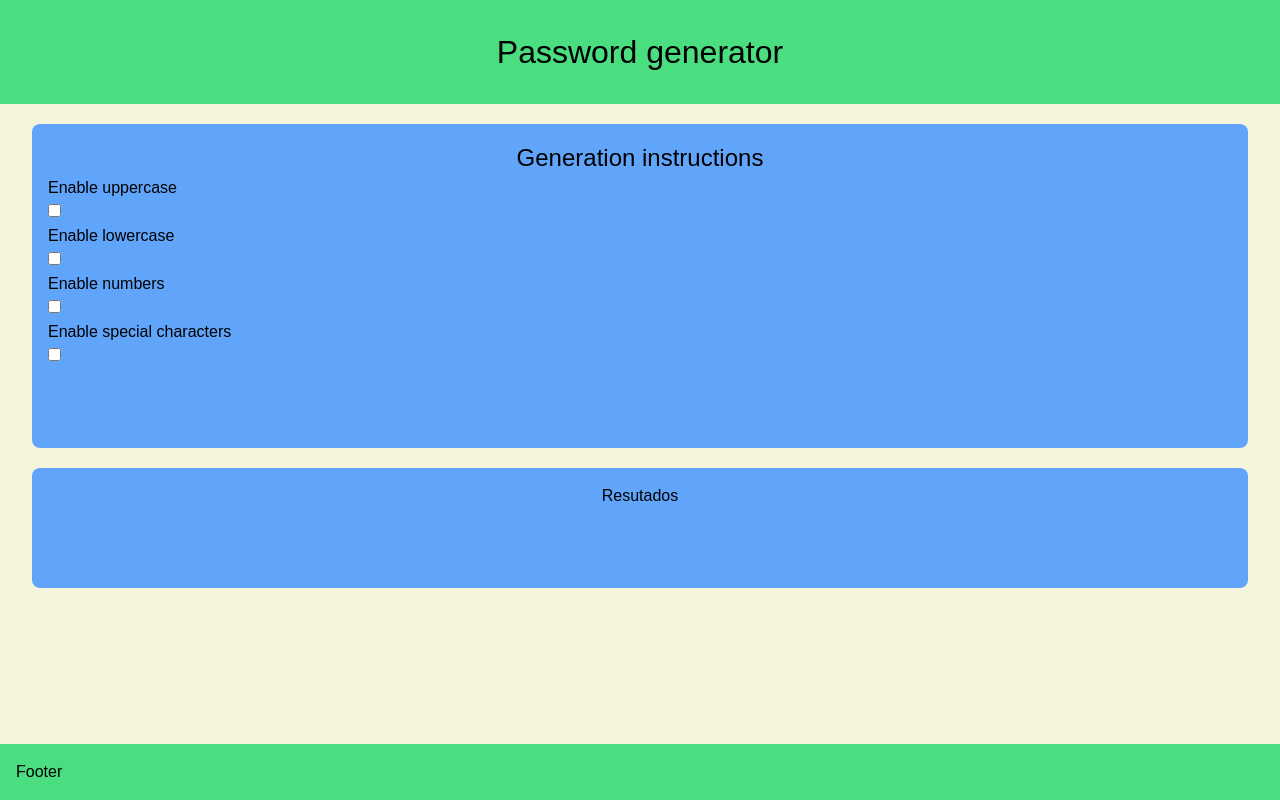
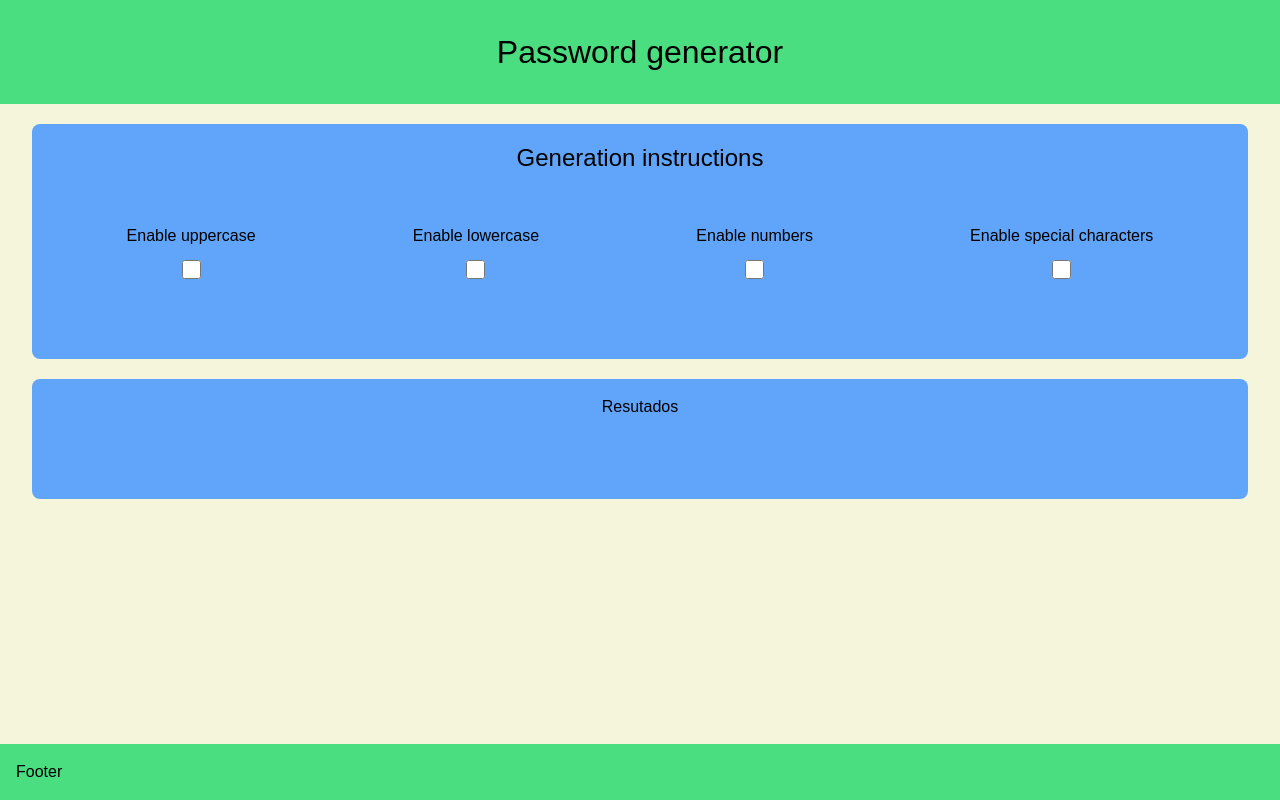
Before and after one commit to BryanGordon/pass-generator-project, a React (Vite) app: page / in a window 1280 px wide. Built offline with nearby package versions, Linux system fonts and the light colour scheme; a web font is replaced by a local one.

Commit message:
Add structure component
- Add styles

```diff
--- a/src/components/Instructions.tsx
+++ b/src/components/Instructions.tsx
@@ -1,18 +1,27 @@
 export function Instructions () {
   return (
     <article className='bg-blue-400 p-4 pb-20 mx-8 mt-5 rounded-lg'>
-      <h1 className=' w-1/2 my-0 mx-auto text-h2 text-center'>Generation instructions</h1>
+      <h2 className='text-h2 text-center'>Generation instructions</h2>
 
-      <div>
-        <h4 className='text-h4'>Enable uppercase</h4>
-        <input type='checkbox' />
-        <h4 className='text-h4'>Enable lowercase</h4>
-        <input type='checkbox' />
-        <h4 className='text-h4'>Enable numbers</h4>
-        <input type='checkbox' />
-        <h4 className='text-h4'>Enable special characters</h4>
-        <input type='checkbox' />
-      </div>
+      <form className='flex flex-row justify-around pt-12'>
+        <div className='flex flex-col items-center'>
+          <h4 className='text-h4 content-center'>Enable uppercase</h4>
+          <input id='raw' type='checkbox' className='w-[19px] h-[19px] mt-3' />
+        </div>
+        <div className='flex flex-col items-center'>
+          <h4 className='text-h4'>Enable lowercase</h4>
+          <input type='checkbox' className='w-[19px] h-[19px] mt-3' />
+        </div>
+        <div className='flex flex-col items-center'>
+          <h4 className='text-h4'>Enable numbers</h4>
+          <input type='checkbox' className='w-[19px] h-[19px] mt-3' />
+        </div>
+        <div className='flex flex-col items-center'>
+          <h4 className='text-h4'>Enable special characters</h4>
+          <input type='checkbox' className='w-[19px] h-[19px] mt-3' />
+        </div>
+
+      </form>
     </article>
   )
 }
```
